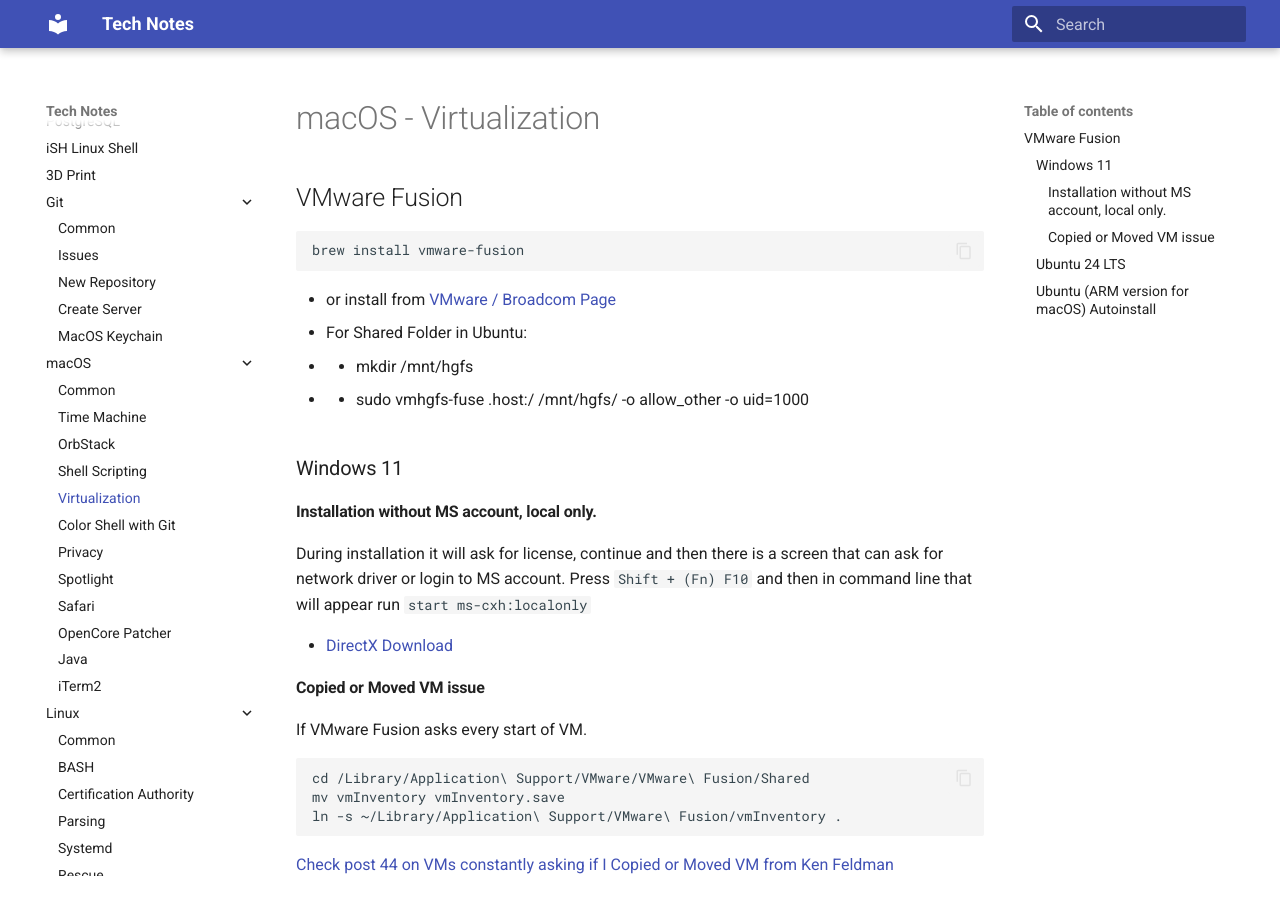
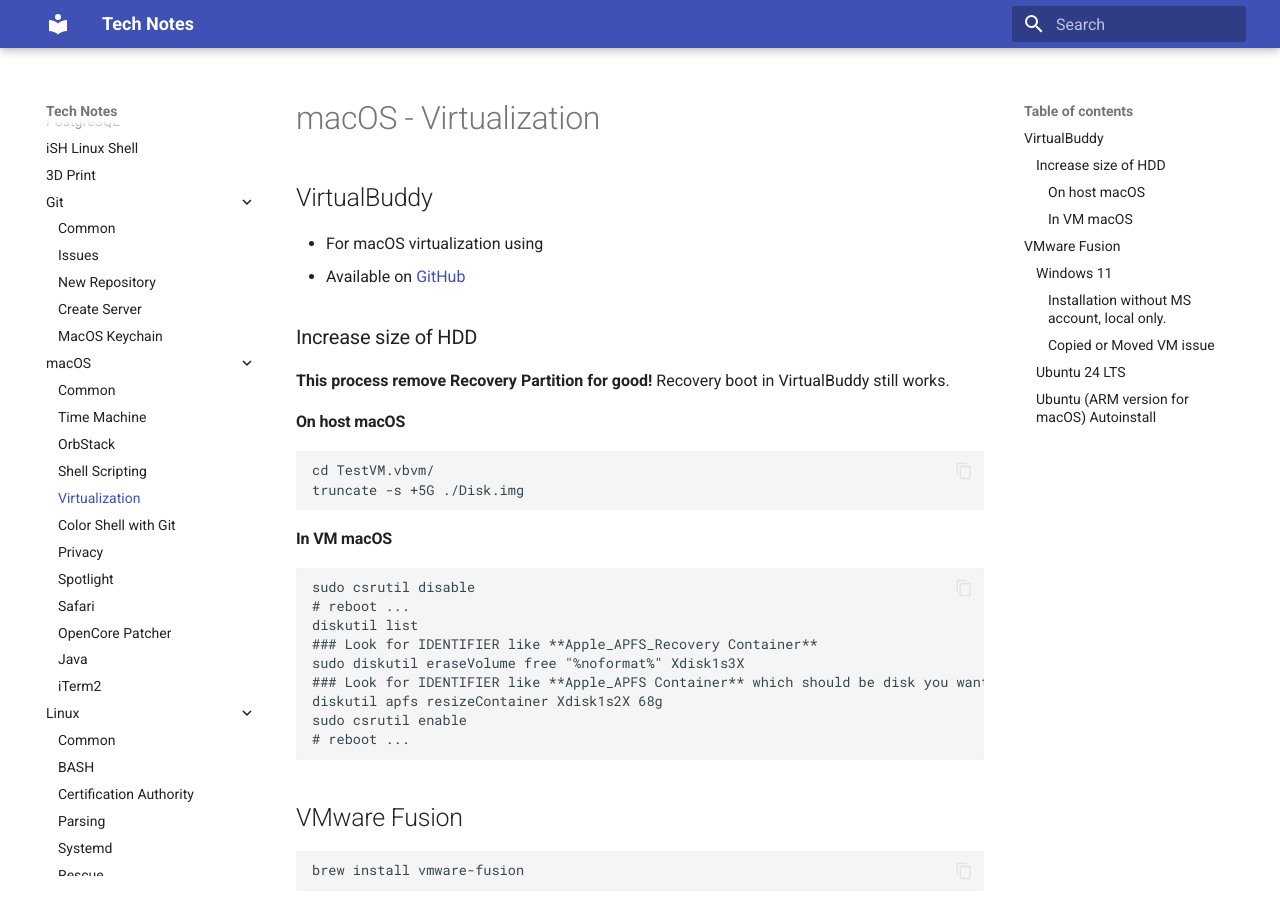
Before and after one commit to jorycz/technotes, an MkDocs documentation site: the page built from docs/macOS/macOS-Virtualization.md, in a window 1280 px wide and 900 px high. Built offline with MkDocs 1.6.1 and Material for MkDocs 9.7.7, drawn with Linux system fonts in a browser that asks for light colours.

Commit message:
Added VirtualBuddy section and VM HDD size increase.

```diff
--- a/docs/macOS/macOS-Virtualization.md
+++ b/docs/macOS/macOS-Virtualization.md
@@ -1,4 +1,30 @@
 # macOS - Virtualization
+
+## VirtualBuddy
+
+* For macOS virtualization using
+* Available on [GitHub](https://github.com/insidegui/VirtualBuddy)
+
+### Increase size of HDD
+
+**This process remove Recovery Partition for good!** Recovery boot in VirtualBuddy still works.
+
+#### On host macOS
+
+    cd TestVM.vbvm/
+    truncate -s +5G ./Disk.img
+
+#### In VM macOS
+
+    sudo csrutil disable
+    # reboot ...
+    diskutil list
+    ### Look for IDENTIFIER like **Apple_APFS_Recovery Container**
+    sudo diskutil eraseVolume free "%noformat%" Xdisk1s3X
+    ### Look for IDENTIFIER like **Apple_APFS Container** which should be disk you want to increase
+    diskutil apfs resizeContainer Xdisk1s2X 68g
+    sudo csrutil enable
+    # reboot ...
 
 ## VMware Fusion
 
```
